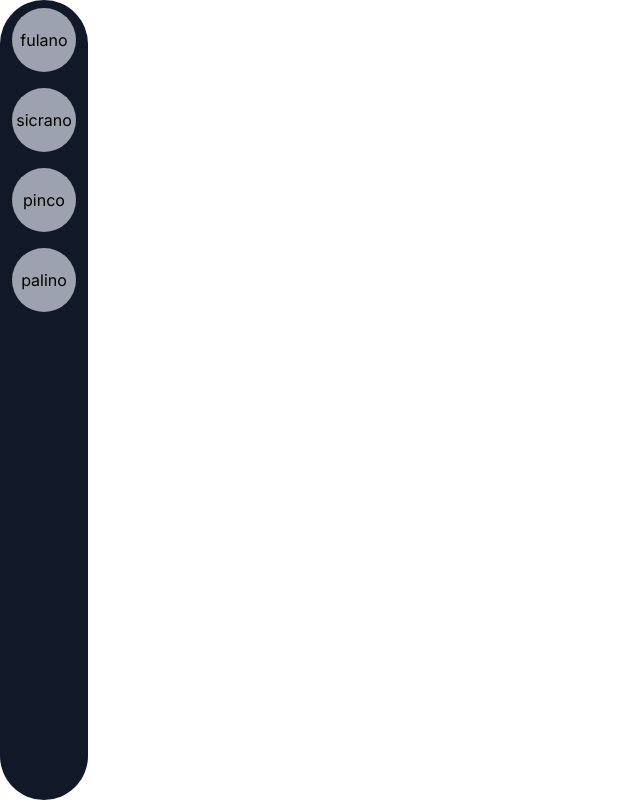
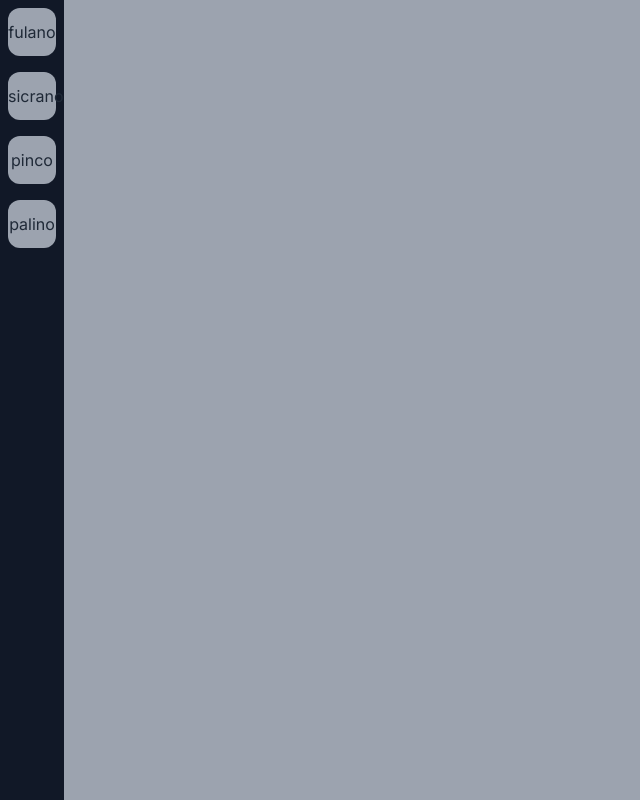
Before and after one commit to sorkofi/msg-app, a React (Vite) app: page / in a window 1280 px wide. Shown: the whole page, without its empty margins (0-640 px from the left). Built offline with nearby package versions, Linux system fonts and the light colour scheme.

Commit message:
fixed (sidebar resize) bug

```diff
--- a/src/App.tsx
+++ b/src/App.tsx
@@ -8,9 +8,9 @@ import './styles/global.css';
 
 function User(props: any) {
   return (
-    <div className="w-full h-full flex flex-col-reverse bg-gray-400">
+    <div className="w-full h-full flex flex-col-reverse mx-5">
       <div>
-        <h1>{props.username}</h1>
+        <h1>{props.props}</h1>
         <input type="text" className="relative m-2 rounded px-2 py-2 w-[35rem]" />
         <button onClick={() => console.log("Hello")} className='rounded w-28 h-10 bg-gray-500'>Send</button>
       </div>
@@ -36,7 +36,7 @@ let users = [
 function App() {
 
   return(
-    <div className='flex flex-row h-screen'>
+    <div className='flex flex-row h-screen bg-gray-400'>
 
       {/* Sidebar container */}
       <Sidebar props={users} />
@@ -45,7 +45,7 @@ function App() {
         <Routes>
           {
             users.map((user, index) => {
-              return <Route key={index} path={index.toString()} element={<User name={user.username} />} />
+              return <Route key={index} path={index.toString()} element={<User props={user.username} />} />
             })
           }
         </Routes>
--- a/src/components/Sidebar.tsx
+++ b/src/components/Sidebar.tsx
@@ -1,19 +1,14 @@
 import { Link } from "react-router-dom";
-
-interface MyRouteType {
-    route: string,
-    username: string,
-}
 
 export function Sidebar(props: any) {
     return (
-        <div className='absolute w-[5.5rem] h-full rounded-full flex flex-col items-center bg-gray-900 '>
+        <div className='w-16 h-full flex flex-col items-center bg-gray-900 text-gray-800 text-md'>
             {
             props.props.map((route: any, index: number) => {
                 return (
                     <Link to={index.toString()}>
                     <ul>
-                    <button className='bg-gray-400 transition hover:shadow-gray-800 hover:shadow-inner w-[4rem] h-[4rem] rounded-full my-2'>{route.username}</button>
+                        <button className='bg-gray-400 transition hover:shadow-gray-800 hover:shadow-inner w-12 h-12 mx-4 rounded-xl my-2'>{route.username}</button>
                     </ul>
                     </Link>
                 );
--- a/src/types.ts
+++ b/src/types.ts
@@ -0,0 +1,4 @@
+export interface MyRouteType {
+    route: string,
+    username: string,
+}
```
Lines whose indentation alone changed are shown as unchanged.
